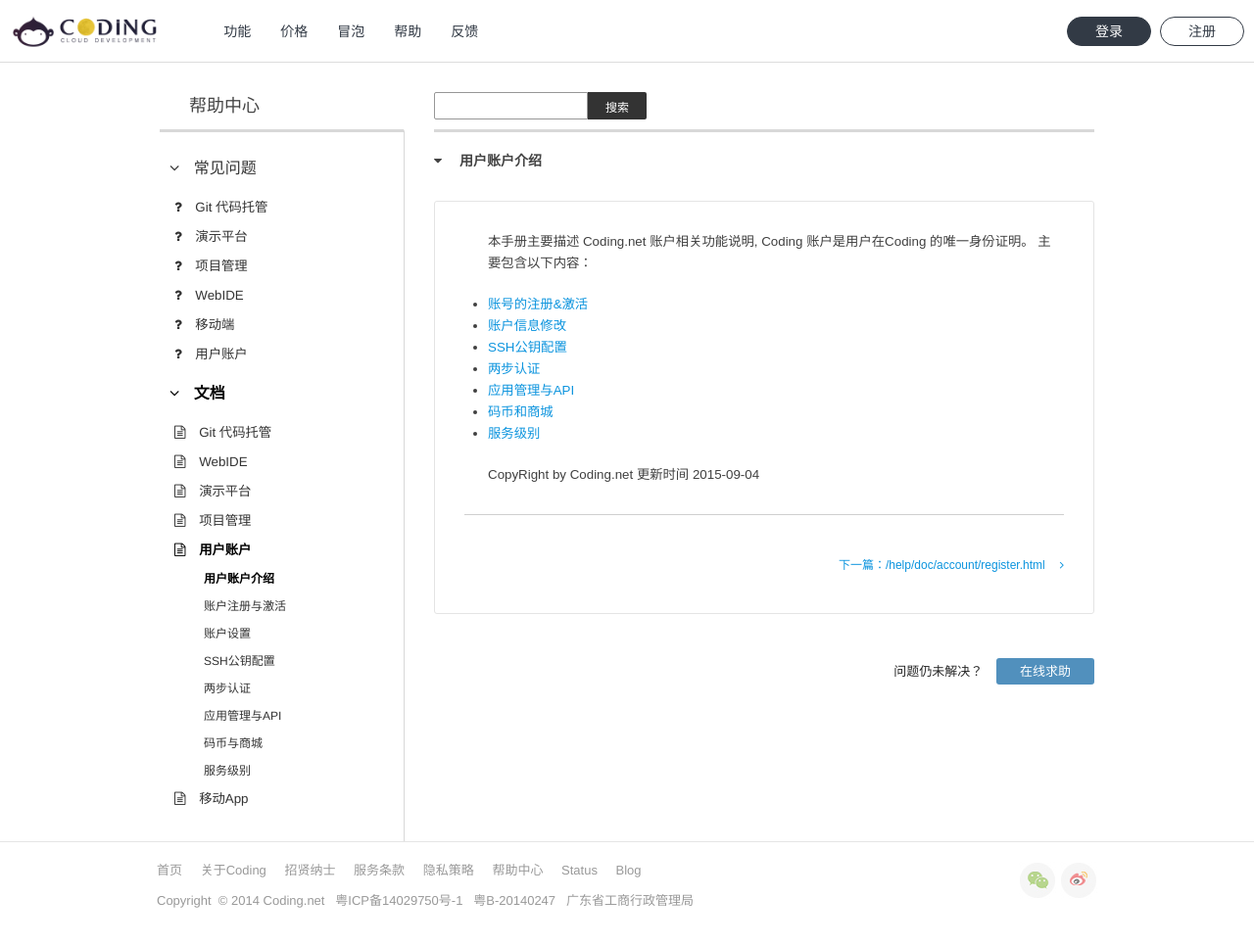
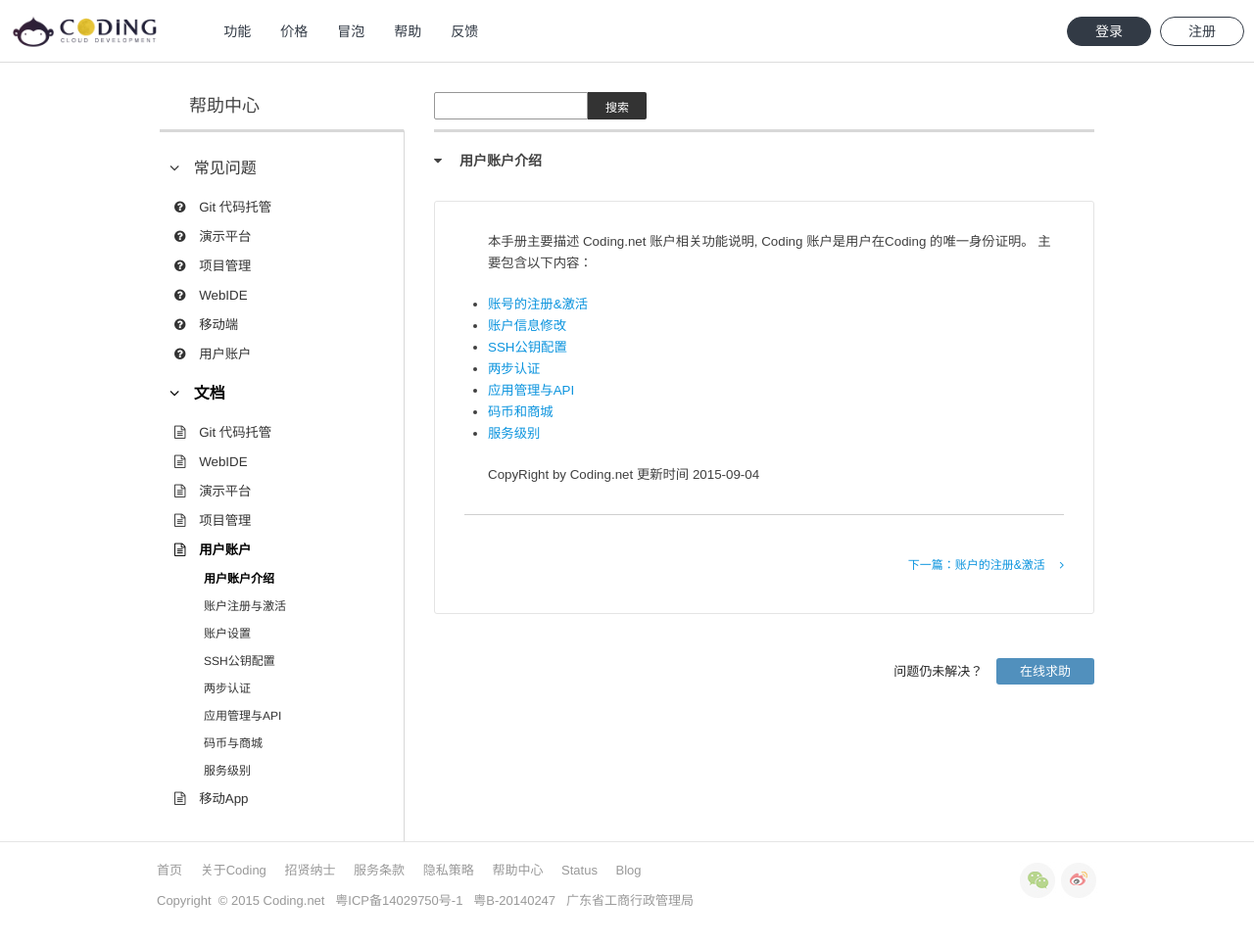
Before and after one commit to Coding/coding-docs, a Jekyll site: the page built from doc/account/introduction.markdown, in a window 1280 px wide and 972 px high. Shown: the top 966 px of the window at 98% size. Built offline with Jekyll 4.4.1, drawn with Linux system fonts in a browser that asks for light colours; Markdown is read by kramdown in place of the engine named in the settings.

Commit message:
modified some project docs

```diff
--- a/_includes/footer.html
+++ b/_includes/footer.html
@@ -25,7 +25,7 @@
                 <li><a href="http://blog.coding.net/">Blog</a></li>
             </ul>
             <p>
-                Copyright&nbsp;&nbsp;&copy;&nbsp;2014&nbsp;Coding.net&nbsp;&nbsp;
+                Copyright&nbsp;&nbsp;&copy;&nbsp;2015&nbsp;Coding.net&nbsp;&nbsp;
                 <a href="http://www.miitbeian.gov.cn/" target="_blank" style="color:#999;text-decoration:none;">粤ICP备14029750号-1</a>&nbsp;&nbsp;
                 粤B-20140247&nbsp;&nbsp;
                 <a href="http://www.gdgs.gov.cn/" style="color:#999;text-decoration:none;">广东省工商行政管理局</a>
--- a/_includes/sidebar.html
+++ b/_includes/sidebar.html
@@ -13,7 +13,7 @@
                 <ul class="sub-menu" aria-expanded="true">
                     <li>
                         <a href="#">
-                            <i class="fa fa-question "></i>
+                            <i class="fa fa-question-circle "></i>
                             <span>Git 代码托管</span>
                         </a>
                         <ul class="sub-toc" aria-expanded="false">
@@ -27,12 +27,11 @@
                                     <span>代码仓库问题</span>
                                 </a>
                             </li>
-
                         </ul>
                     </li>
                     <li>
                         <a href="#">
-                            <i class="fa fa-question "></i>
+                            <i class="fa fa-question-circle "></i>
                             <span>演示平台</span>
                         </a>
                         <ul class="sub-toc" aria-expanded="false">
@@ -55,7 +54,7 @@
                     </li>
                     <li>
                         <a href="#">
-                            <i class="fa fa-question "></i>
+                            <i class="fa fa-question-circle "></i>
                             <span>项目管理</span>
                         </a>
                         <ul class="sub-toc" aria-expanded="false">
@@ -79,19 +78,19 @@
                     </li>
                     <li>
                         <a href="/help/faq/webide/ide.html">
-                            <i class="fa fa-question "></i>
+                            <i class="fa fa-question-circle "></i>
                             <span>WebIDE</span>
                         </a>
                     </li>
                     <li>
                         <a href="/help/faq/mobile/all.html">
-                            <i class="fa fa-question "></i>
+                            <i class="fa fa-question-circle "></i>
                             <span>移动端</span>
                         </a>
                     </li>
                     <li>
                         <a href="/help/faq/account/user.html">
-                            <i class="fa fa-question "></i>
+                            <i class="fa fa-question-circle "></i>
                             <span>用户账户</span>
                         </a>
                     </li>
--- a/doc/account/introduction.markdown
+++ b/doc/account/introduction.markdown
@@ -20,5 +20,5 @@
 ---
 
 <div class="footer-nav">
-<div class="right-nav"><a href="/help/doc/account/register.html">下一篇：/help/doc/account/register.html</a><i class="fa fa-angle-right"></i></div>
+<div class="right-nav"><a href="/help/doc/account/register.html">下一篇：账户的注册&激活</a><i class="fa fa-angle-right"></i></div>
 </div>
```
